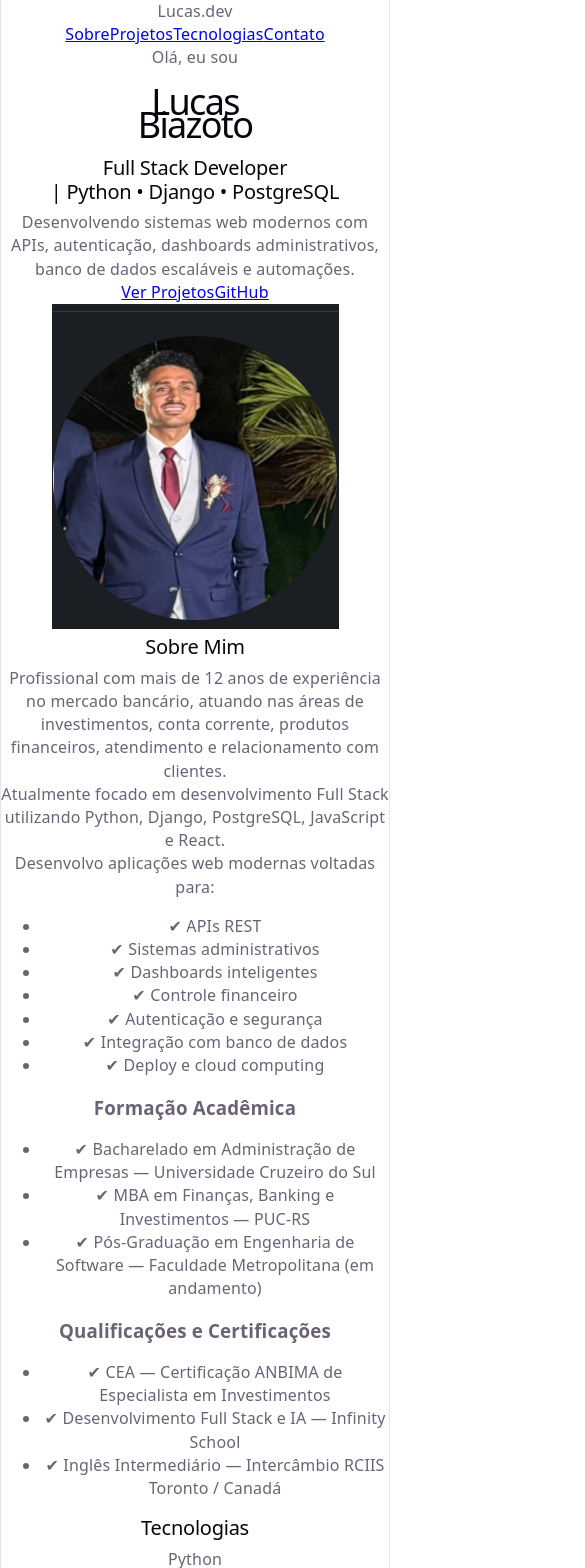
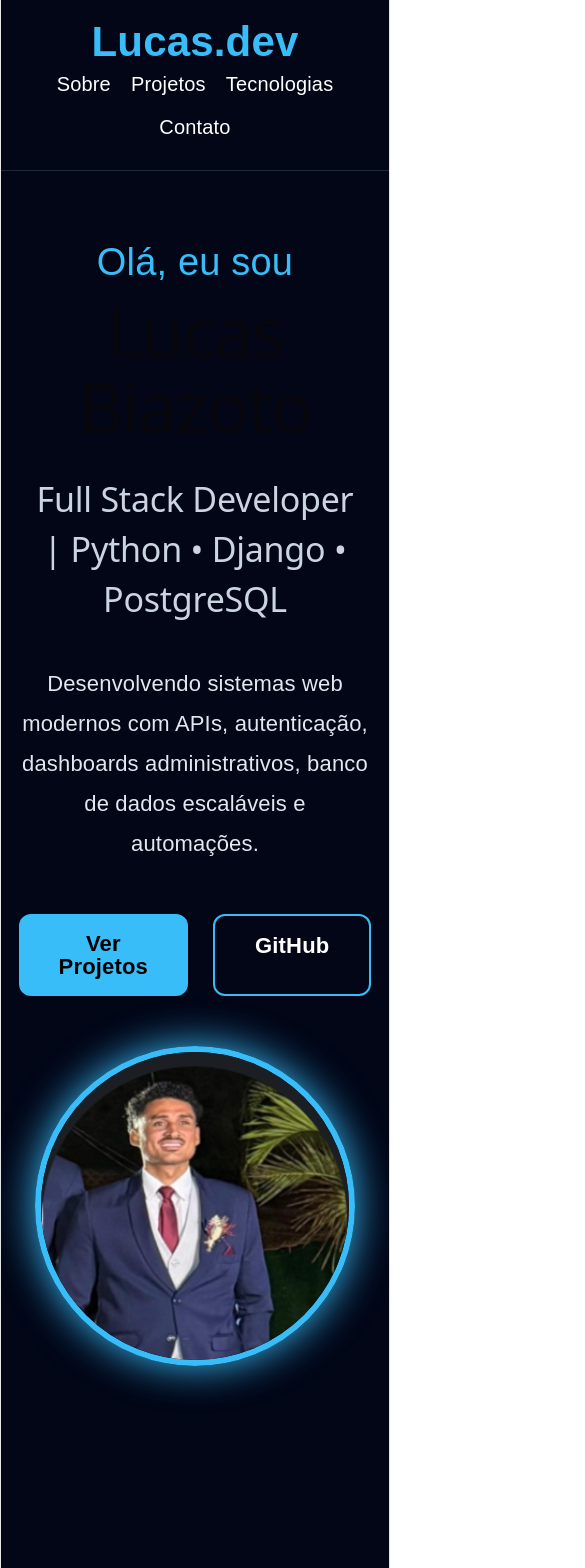
Before and after one commit to LucasBiazoto/portfolio-react, a React (Vite) app: page / in a window 390 px wide. Shown: the top 1568 px of the page, 585 px wide, since content can reach past the window. Built offline with nearby package versions, Linux system fonts and the light colour scheme.

Commit message:
restaurando visual portfolio

```diff
--- a/src/App.css
+++ b/src/App.css
@@ -1,37 +1,359 @@
-.contact-section {
-  padding: 120px 10%;
-  background: #020617;
+* {
+  margin: 0;
+  padding: 0;
+  box-sizing: border-box;
 }
 
-.contact-container {
+html {
+  scroll-behavior: smooth;
+}
+
+body {
+  background: #020617;
+  color: white;
+  font-family: Arial, Helvetica, sans-serif;
+}
+
+.app {
+  width: 100%;
+}
+
+/* HEADER */
+
+.header {
+  width: 100%;
+  padding: 30px 10%;
+  display: flex;
+  justify-content: space-between;
+  align-items: center;
+  border-bottom: 1px solid #1e293b;
+  background: #020617;
+  position: sticky;
+  top: 0;
+  z-index: 1000;
+}
+
+.logo {
+  font-size: 42px;
+  font-weight: bold;
+  color: #38bdf8;
+}
+
+nav {
+  display: flex;
+  gap: 40px;
+}
+
+nav a {
+  text-decoration: none;
+  color: white;
+  font-size: 20px;
+  transition: 0.3s;
+}
+
+nav a:hover {
+  color: #38bdf8;
+}
+
+/* HERO */
+
+.hero {
+  min-height: 100vh;
+  display: flex;
+  align-items: center;
+  justify-content: center;
+  gap: 100px;
+  padding: 80px 10%;
+}
+
+.hero-text {
+  max-width: 650px;
+}
+
+.hello {
+  color: #38bdf8;
+  font-size: 38px;
+  margin-bottom: 20px;
+}
+
+.hero-text h1 {
+  font-size: 96px;
+  line-height: 100px;
+  margin-bottom: 30px;
+}
+
+.hero-text h2 {
+  font-size: 52px;
+  color: #cbd5e1;
+  line-height: 70px;
+  margin-bottom: 40px;
+}
+
+.description {
+  font-size: 28px;
+  color: #e2e8f0;
+  line-height: 50px;
+  margin-bottom: 50px;
+}
+
+.buttons {
+  display: flex;
+  gap: 25px;
+}
+
+.btn-primary,
+.btn-secondary {
+  padding: 18px 40px;
+  border-radius: 12px;
+  font-size: 22px;
+  font-weight: bold;
+  text-decoration: none;
+  transition: 0.3s;
+}
+
+.btn-primary {
+  background: #38bdf8;
+  color: black;
+}
+
+.btn-primary:hover {
+  transform: scale(1.05);
+}
+
+.btn-secondary {
+  border: 2px solid #38bdf8;
+  color: white;
+}
+
+.btn-secondary:hover {
+  background: #38bdf8;
+  color: black;
+}
+
+.hero-image img {
+  width: 500px;
+  height: 500px;
+  object-fit: cover;
+  border-radius: 50%;
+  border: 6px solid #38bdf8;
+  box-shadow: 0 0 40px #38bdf8;
+}
+
+/* SECTION */
+
+.section {
+  padding: 120px 10%;
+}
+
+.section-title {
+  text-align: center;
+  font-size: 72px;
+  margin-bottom: 80px;
+}
+
+/* SOBRE */
+
+.about-content {
+  max-width: 1200px;
+  margin: auto;
+}
+
+.about-content p {
+  font-size: 28px;
+  color: #e2e8f0;
+  line-height: 55px;
+  margin-bottom: 40px;
+}
+
+.about-list {
+  list-style: none;
+  margin-bottom: 50px;
+}
+
+.about-list li {
+  font-size: 26px;
+  color: #cbd5e1;
+  line-height: 50px;
+}
+
+.sub-title {
+  font-size: 42px;
+  color: #38bdf8;
+  margin-bottom: 30px;
+  margin-top: 50px;
+}
+
+/* TECNOLOGIAS */
+
+.tech-grid {
   display: grid;
   grid-template-columns: repeat(auto-fit, minmax(250px, 1fr));
   gap: 30px;
-  margin-top: 50px;
+}
+
+.tech-card {
+  background: #0f172a;
+  padding: 40px;
+  text-align: center;
+  border-radius: 16px;
+  font-size: 28px;
+  font-weight: bold;
+  border: 1px solid #1e293b;
+  transition: 0.3s;
+}
+
+.tech-card:hover {
+  transform: translateY(-10px);
+  border-color: #38bdf8;
+}
+
+/* PROJETOS */
+
+.projects-grid {
+  display: grid;
+  grid-template-columns: repeat(auto-fit, minmax(450px, 1fr));
+  gap: 40px;
+}
+
+.project-card {
+  background: #0f172a;
+  border-radius: 18px;
+  overflow: hidden;
+  border: 1px solid #1e293b;
+  transition: 0.3s;
+}
+
+.project-card:hover {
+  transform: translateY(-10px);
+}
+
+.project-card img {
+  width: 100%;
+  height: 280px;
+  object-fit: cover;
+}
+
+.project-content {
+  padding: 30px;
+}
+
+.project-content h3 {
+  font-size: 34px;
+  margin-bottom: 20px;
+}
+
+.project-content p {
+  font-size: 22px;
+  color: #cbd5e1;
+  line-height: 38px;
+}
+
+/* CONTATO */
+
+.contact-container {
+  max-width: 900px;
+  margin: auto;
+  display: flex;
+  flex-direction: column;
+  gap: 30px;
 }
 
 .contact-card {
   background: #0f172a;
   padding: 35px;
-  border-radius: 20px;
-  border: 1px solid #38bdf8;
-  text-decoration: none;
-  transition: 0.3s;
-}
-
-.contact-card:hover {
-  transform: translateY(-8px);
-  box-shadow: 0 0 25px rgba(56, 189, 248, 0.4);
+  border-radius: 18px;
+  text-align: center;
+  border: 1px solid #1e293b;
 }
 
 .contact-card h3 {
+  font-size: 30px;
+  margin-bottom: 20px;
   color: #38bdf8;
-  margin-bottom: 15px;
+}
+
+.contact-card a {
+  color: white;
+  text-decoration: none;
   font-size: 24px;
 }
 
-.contact-card p {
-  color: #e2e8f0;
-  font-size: 18px;
-  word-break: break-word;
+.contact-card a:hover {
+  color: #38bdf8;
 }
+
+.whatsapp-btn {
+  display: inline-block;
+  margin-top: 10px;
+  background: #22c55e;
+  color: white !important;
+  padding: 16px 30px;
+  border-radius: 12px;
+  font-weight: bold;
+}
+
+.whatsapp-btn:hover {
+  background: #16a34a;
+}
+
+/* RESPONSIVO */
+
+@media (max-width: 768px) {
+
+  .header {
+    flex-direction: column;
+    gap: 20px;
+  }
+
+  nav {
+    gap: 20px;
+    flex-wrap: wrap;
+    justify-content: center;
+  }
+
+  .hero {
+    flex-direction: column;
+    text-align: center;
+    gap: 50px;
+  }
+
+  .hero-text h1 {
+    font-size: 70px;
+    line-height: 75px;
+  }
+
+  .hero-text h2 {
+    font-size: 34px;
+    line-height: 50px;
+  }
+
+  .description {
+    font-size: 22px;
+    line-height: 40px;
+  }
+
+  .hero-image img {
+    width: 320px;
+    height: 320px;
+  }
+
+  .section-title {
+    font-size: 52px;
+  }
+
+  .about-content p,
+  .about-list li,
+  .project-content p,
+  .contact-card a {
+    font-size: 20px;
+    line-height: 35px;
+  }
+
+  .project-card img {
+    height: 220px;
+  }
+
+  .projects-grid {
+    grid-template-columns: 1fr;
+  }
+}
```
